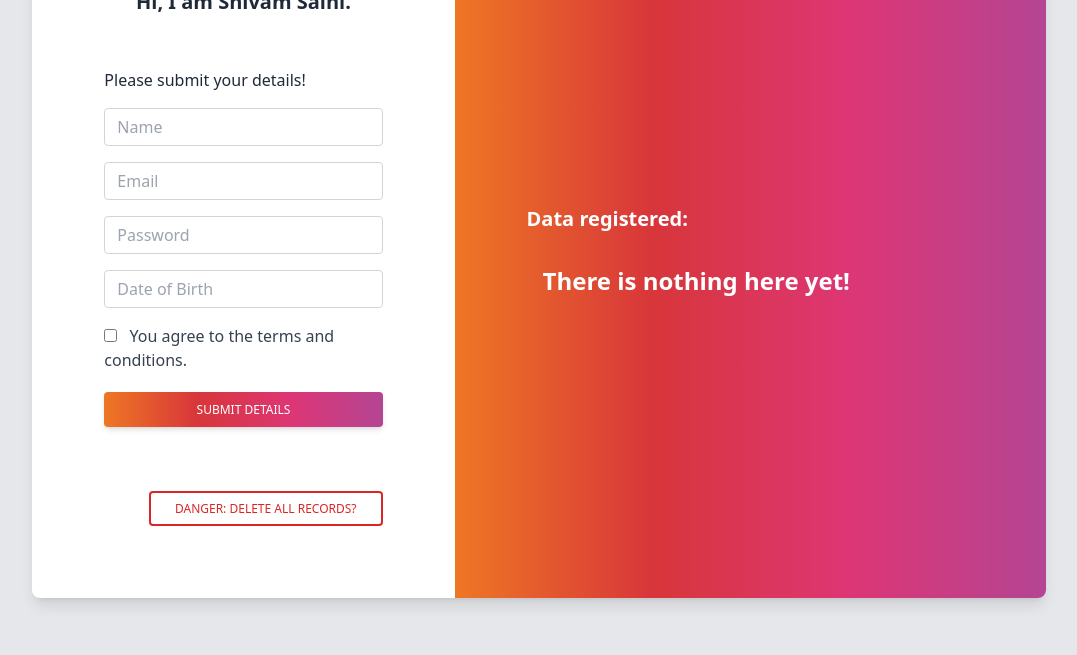
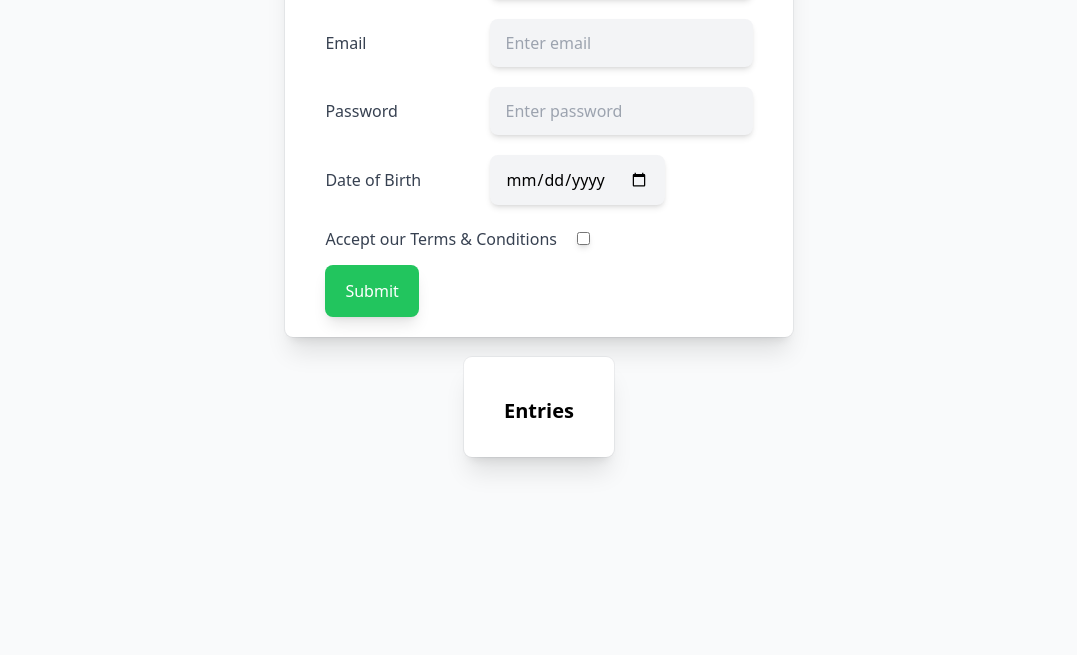
Before and after one commit to harshitkr97/wd201-2, a website: page registration.html in a window 1280 px wide. Shown: the part 145-800 px from the top of the page, without its empty margins (101-1178 px from the left). Drawn offline with nearby package versions, Linux system fonts and the light colour scheme.

Commit message:
Update registration.html

```diff
--- a/registration.html
+++ b/registration.html
@@ -1,137 +1,74 @@
 <!DOCTYPE html>
 <html lang="en">
-
 <head>
     <meta charset="UTF-8">
     <meta http-equiv="X-UA-Compatible" content="IE=edge">
     <meta name="viewport" content="width=device-width, initial-scale=1.0">
-  <title>WD101-Form</title>
     <script src="https://cdn.tailwindcss.com"></script>
-  <script src="script.js"></script>
-  <link rel="stylesheet" href="style.css">
+    <title>Registration form</title>
+    <style>
+        input#name:invalid:focus{
+            border:1px solid red;
+        }
+    </style>
 </head>
+<body>
+    <div class="relative flex min-h-screen flex-col jsutify-center overflow-hidden py-6 bg-gray-50 ">
+        <div class="relative bg-white px-6 pb-5 shadow-xl ring-1 ring-gray-900/5 sm:mx-auto sm:max-w-lg sm:rounded-lg sm:px-10">
+            <div class="mx-auto max-w-md">
+                <h2 class="text-2xl  text-center font-bold my-5">
+                    Registration From
+                </h2>
+                <div class="divide-y  divide-gray-300/50">
+                    <div class="space-y-6 text-base leading-7 text-ray-600">
+                        <form action="" id="user_form">
+                            <label for="name" class="text-md w-40 inline-block font-medium leading-5 text-gray-700">
+                                Name
+                            </label>
+                            <input required type="text" id="name" name="name" class="bg-gray-100 inline-block rounded-lg shadow-md py-3 px-4 mb-5 text-base leading-6 placeolder-gray-500" placeholder="Enter full name" required><br/>
+                            <label for="email" class="text-md w-40 inline-block font-medium leading-3 text-gray-700">Email</label>
+                            <input required type="email" id="email" name="email" class="bg-gray-100 inline-block rounded-lg shadow-md py-3 px-4 mb-5 text-base leading-6 placeolder-gray-500" placeholder="Enter email"><br/>
+                            <label for="password" class="text-md w-40 inline-block font-medium leading-5 text-gray-700">
+                                Password
+                            </label>
+                            <input required type="password" id="password" name="password" class="bg-gray-100 inline-block rounded-lg shadow-md py-3 px-4 mb-5 text-base leading-6 placeolder-gray-500" placeholder="Enter password"><br/>
+                            <label for="dob" class="text-md w-40 inline-block font-medium leading-5 text-gray-700" min="18" max="55">
+                                Date of Birth
+                            </label>
+                            <input required type="date" id="dob" name="dob" class="bg-gray-100 inline-block rounded-lg shadow-md py-3 px-4 mb-5 text-base leading-6 placeolder-gray-500" placeholder="dd/mm/yyyy"><br/>
+                        <label for="acceptTerms" class="text-md w-50 inline-block font-medium leading-5 text-gray-700 mr-4">Accept our Terms & Conditions</label>
+                            <input required type="checkbox" name="acceptTerms" id="acceptTerms" class="bg-gray-100 inline-block shadow-md px-4 py-3 mb-5 text-base leading-6 placeholder-gray-500">
+                        <button type="submit" id="submit" class="w-fit rounded-lg shadow-lg px-5 py-3 bg-green-500 text-white hover:bg-green-400 focus:outline-none focus block">Submit</button>
+                        </form>
 
-<body>
-  <section class="h-full gradient-form bg-gray-200 md:h-screen">
-    <div class="container py-12 px-8 h-full">
-      <div class="flex justify-center items-center flex-wrap h-full g-6 text-gray-800">
-        <div class="xl:w-10/12">
-          <div class="block bg-white shadow-lg rounded-lg">
-            <div class="lg:flex lg:flex-wrap g-0">
-              <div class="lg:w-5/12 px-4 md:px-0">
-                <div class="md:p-12 md:mx-6">
-                  <div class="text-center">
-                    <img class="mx-auto w-20" src="profile.png" alt="logo" />
-                    <h4 class="text-xl font-semibold mt-1 mb-12 pb-1">Hi, I am Shivam Saini.</h4>
                     </div>
-                  <form id="form" onsubmit="return submitDetails();">
-                    <p class="mb-4">Please submit your details!</p>
-                    <div class="mb-4">
-                      <input type="text"
-                        class="form-control block w-full px-3 py-1.5 text-base font-normal text-gray-700 bg-white bg-clip-padding border border-solid border-gray-300 rounded transition ease-in-out m-0 focus:text-gray-700 focus:bg-white focus:border-blue-600 focus:outline-none"
-                        id="name" placeholder="Name" name="name" required />
+
                 </div>
-                    <div class="mb-4">
-                      <input type="email"
-                        class="form-control block w-full px-3 py-1.5 text-base font-normal text-gray-700 bg-white bg-clip-padding border border-solid border-gray-300 rounded transition ease-in-out m-0 focus:text-gray-700 focus:bg-white focus:border-blue-600 focus:outline-none"
-                        id="email" placeholder="Email" name="email" required />
+
             </div>
-                    <div class="mb-4">
-                      <input type="password"
-                        class="form-control block w-full px-3 py-1.5 text-base font-normal text-gray-700 bg-white bg-clip-padding border border-solid border-gray-300 rounded transition ease-in-out m-0 focus:text-gray-700 focus:bg-white focus:border-blue-600 focus:outline-none"
-                        id="password" placeholder="Password" name="password" required />
+
         </div>
-                    <div class="mb-4">
-                      <input type="text" onfocus="(this.type='date')" onfocusout="(this.type='text')"
-                        class="form-control block w-full px-3 py-1.5 text-base font-normal text-gray-700 bg-white bg-clip-padding border border-solid border-gray-300 rounded transition ease-in-out m-0 focus:text-gray-700 focus:bg-white focus:border-blue-600 focus:outline-none"
-                        id="dob" placeholder="Date of Birth" name="dob" required />
-                    </div>
-                    <div class="mb-4">
-                      <input type="checkbox"
-                        class="form-control px-3 py-1.5 text-base font-normal text-gray-700 bg-white bg-clip-padding rounded transition ease-in-out m-0 focus:text-gray-700 focus:outline-none"
-                        id="terms" name="terms" />
-                      <label for="terms"
-                        class="form-control ml-2 text-base font-normal text-gray-700 bg-white bg-clip-padding rounded transition ease-in-out m-0 focus:text-gray-700 focus:outline-none">You
-                        agree to the terms and conditions.</label>
-                    </div>
-                    <div class="text-center pt-1 mb-12 pb-1">
-                      <button
-                        class="inline-block px-6 py-2.5 text-white font-medium text-xs leading-tight uppercase rounded shadow-md hover:bg-blue-700 hover:shadow-lg focus:shadow-lg focus:outline-none focus:ring-0 active:shadow-lg transition duration-150 ease-in-out w-full mb-3"
-                        type="submit" style="
-                              background: linear-gradient(
-                                to right,
-                                #ee7724,
-                                #d8363a,
-                                #dd3675,
-                                #b44593
-                              );
-                            ">
-                        Submit Details
-                      </button>
-                    </div>
-                    <div class="flex items-center justify-between pb-6">
-
-                      <button type="button"
-                        class="inline-block ml-auto mr-0 px-6 py-2 border-2 border-red-600 text-red-600 font-medium text-xs leading-tight uppercase rounded hover:bg-black hover:bg-opacity-5 focus:outline-none focus:ring-0 transition duration-150 ease-in-out"
-                        onclick="resetDetails()">
-                        Danger: Delete all records?
-                      </button>
-                    </div>
-                  </form>
-                </div>
-              </div>
-              <div class="lg:w-7/12 flex items-center lg:rounded-r-lg rounded-b-lg lg:rounded-bl-none" style="
-                      background: linear-gradient(to right, #ee7724, #d8363a, #dd3675, #b44593);
-                    ">
-                <div class="text-white px-4 py-6 md:p-12 md:mx-6">
-
-                  <h4 class="text-xl font-semibold mb-6">Data registered:</h4>
-                  <div class="flex flex-col">
-                    <div class="overflow-x-auto sm:-mx-6 lg:-mx-8">
-                      <div class="py-2 inline-block min-w-full sm:px-4 lg:px-6">
-                        <div class="overflow-hidden">
-                          <h2 id="nodata" class="text-2xl font-bold text-center hidden px-6">There is nothing here yet!
-                          </h2>
-                          <table class="min-w-full hidden" id="table">
-                            <thead class="bg-gray-400 border-b">
-                              <tr>
-                                <!-- <th scope="col" class="text-sm font-medium text-gray-900 px-4 py-3 text-left">
-                                          #
-                                        </th> -->
-                                <th scope="col" class="text-sm font-medium text-gray-900 px-4 py-3 text-left">
-                                  Name
-                                </th>
-                                <th scope="col" class="text-sm font-medium text-gray-900 px-4 py-3 text-left">
-                                  Email
-                                </th>
-                                <th scope="col" class="text-sm font-medium text-gray-900 px-4 py-3 text-left">
-                                  Password
-                                </th>
-                                <th scope="col" class="text-sm font-medium text-gray-900 px-4 py-3 text-left">
-                                  Dob
-                                </th>
-                                <th scope="col" class="text-sm font-medium text-gray-900 px-4 py-3 text-left">
-                                  Accepted terms?
-                                </th>
-                              </tr>
-                            </thead>
-                            <tbody id="table_tbody">
-                            </tbody>
-                          </table>
+        <div class="relative bg-white px-4 mt-5 pt-10 pb-8 shadow-xl ring-1 ring-gray-900/5 sm:mx-auto sm:rounded-lg sm:px-10 ">
+            <div class="mx-auto">
+                <h2 class="text-xl text-center font-bold leadin-right">Entries</h2>
+                <div class="divide-y divide-gray-300/50" id="user-entries"></div>
             </div>
         </div>
     </div>
-                  </div>
-
-
-                </div>
-              </div>
-            </div>
-          </div>
-        </div>
-      </div>
-    </div>
-  </section>
+    <!-- <script>
+        const email = document.getElementById('email');
+        email.addEventListener('input',()=>validate(email));
+       const submit = document.getElementById(submit)
+       submit.addEventListener('click',()=>validate(email))
+        function validate(element){
+            if(element.validity.typeMismatch){
+                element.setCustomValidity("The Email is not the right format");
+                element.reportValidity();
+            }else{
+                element.setCustomValidity('');
+            }
+        }
+    </script> -->
+    <script src="new.js"></script>
 </body>
-
 </html>
```
Lines whose indentation alone changed are shown as unchanged.
